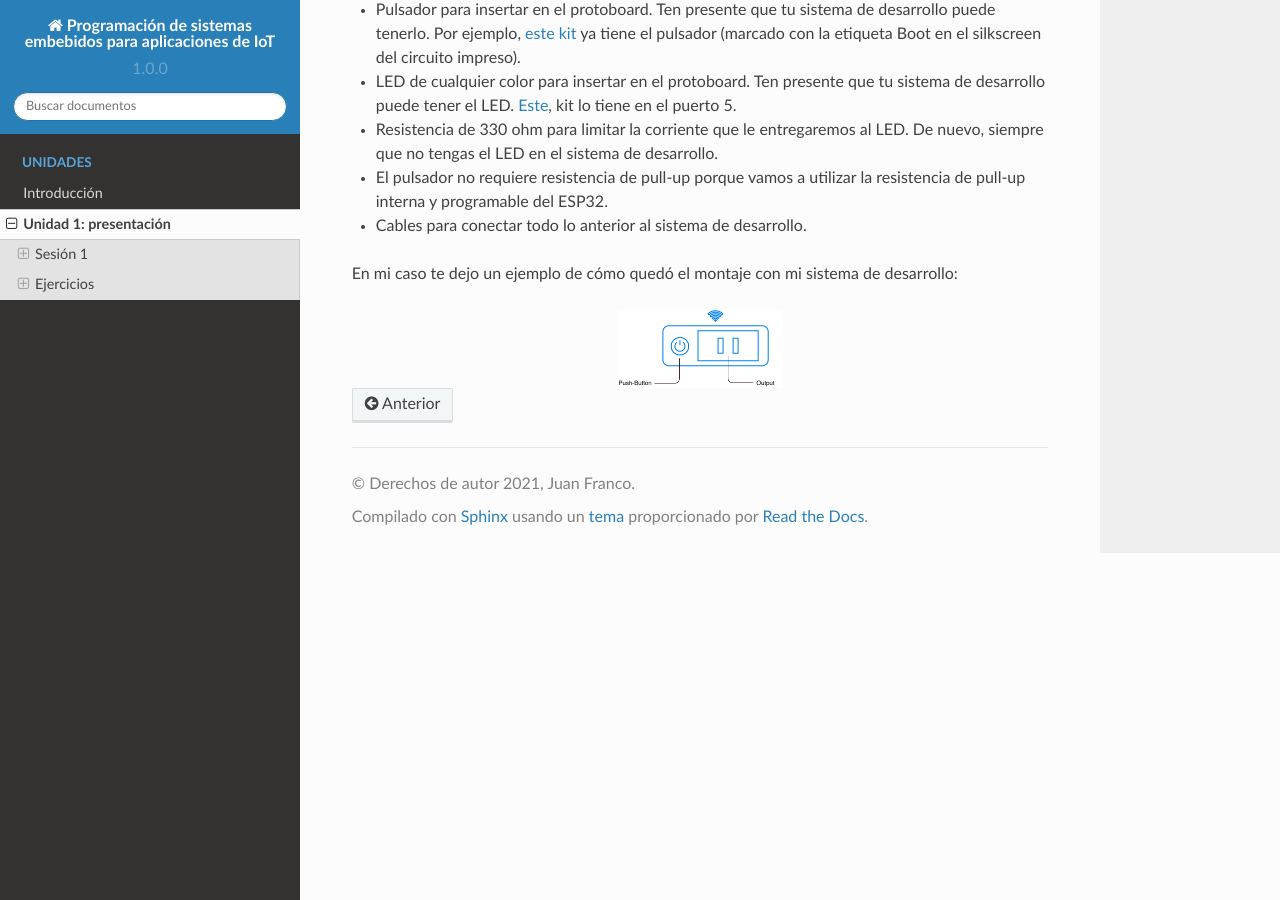
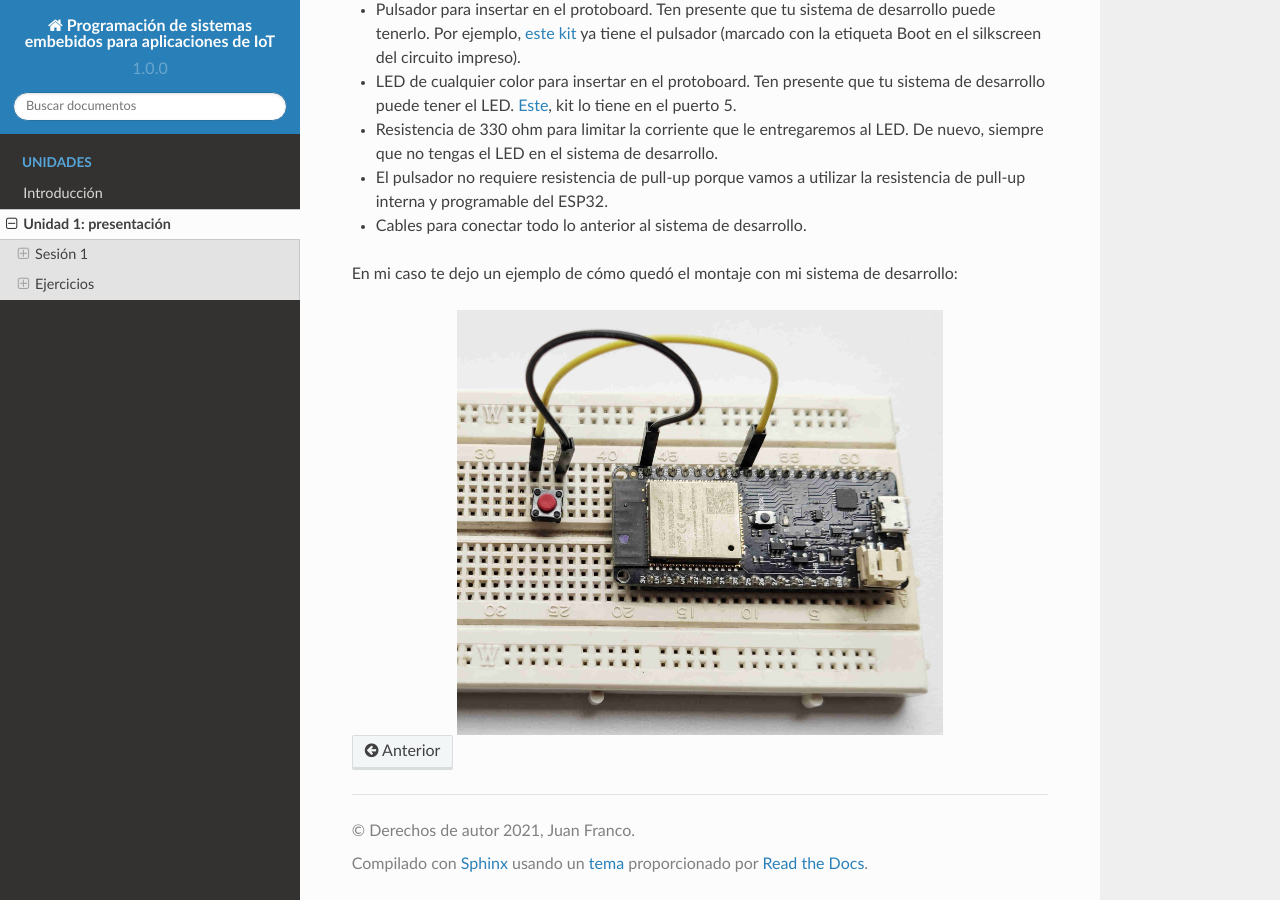
Before and after one commit to juanferfranco/espiot, a Sphinx documentation site: the page built from docs/_unidad1/unidad1.rst, in a window 1280 px wide and 900 px high, scrolled down 3226 px. Built offline with Sphinx 7.4.7 and the Read the Docs theme 2.0.0, drawn with Linux system fonts in a browser that asks for light colours.

Commit message:
update montaje

```diff
--- a/docs/_unidad1/unidad1.rst
+++ b/docs/_unidad1/unidad1.rst
@@ -166,7 +166,7 @@ podemos simular la entrada y la salida. Por tanto, vamos a necesitar:
 En mi caso te dejo un ejemplo de cómo quedó el montaje con mi sistema de desarrollo:
 
 
-.. image:: ../_static/jumpstart-outlet.png
+.. image:: ../_static/montaje.jpg
   :scale: 25%
   :align: center
   :alt: montaje
```
